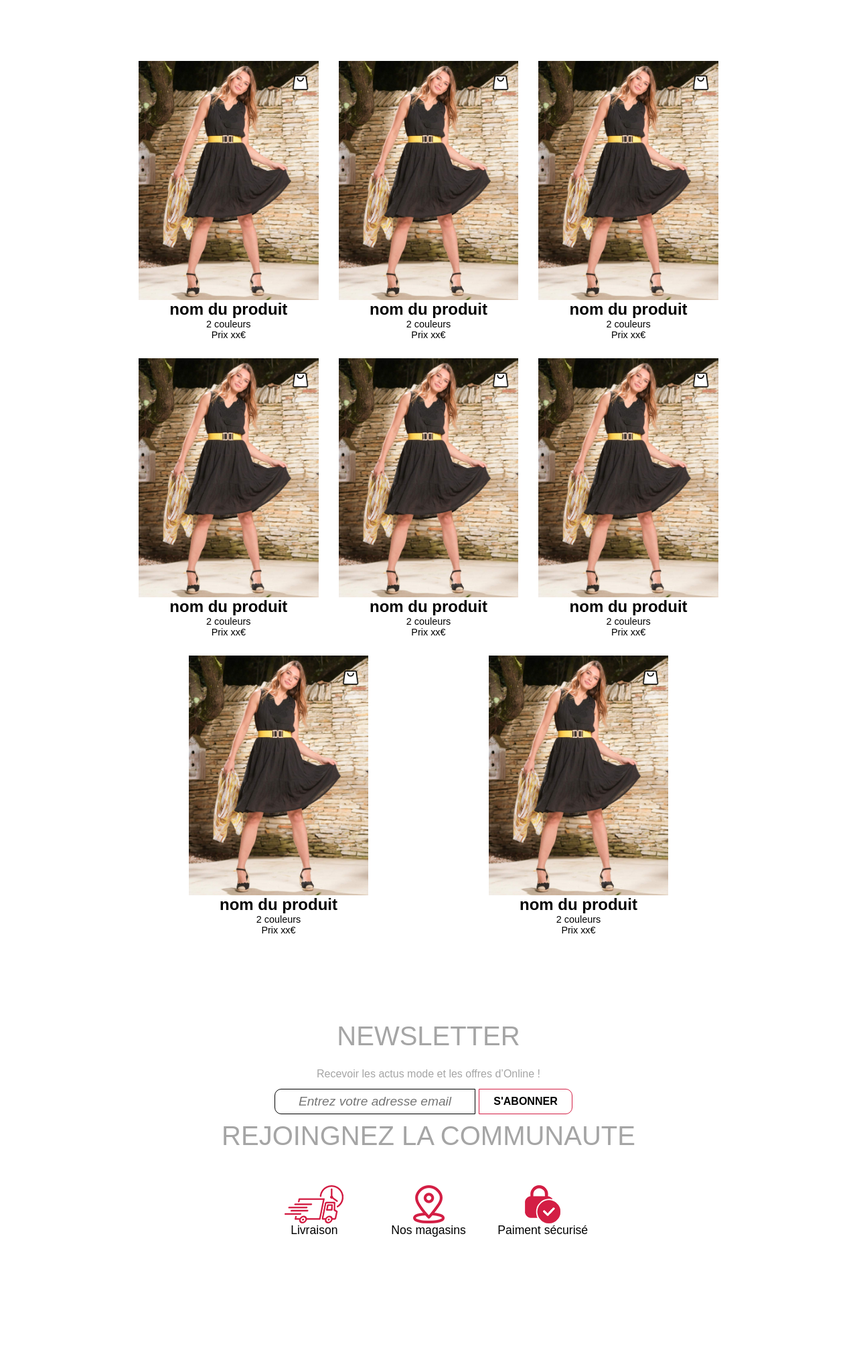
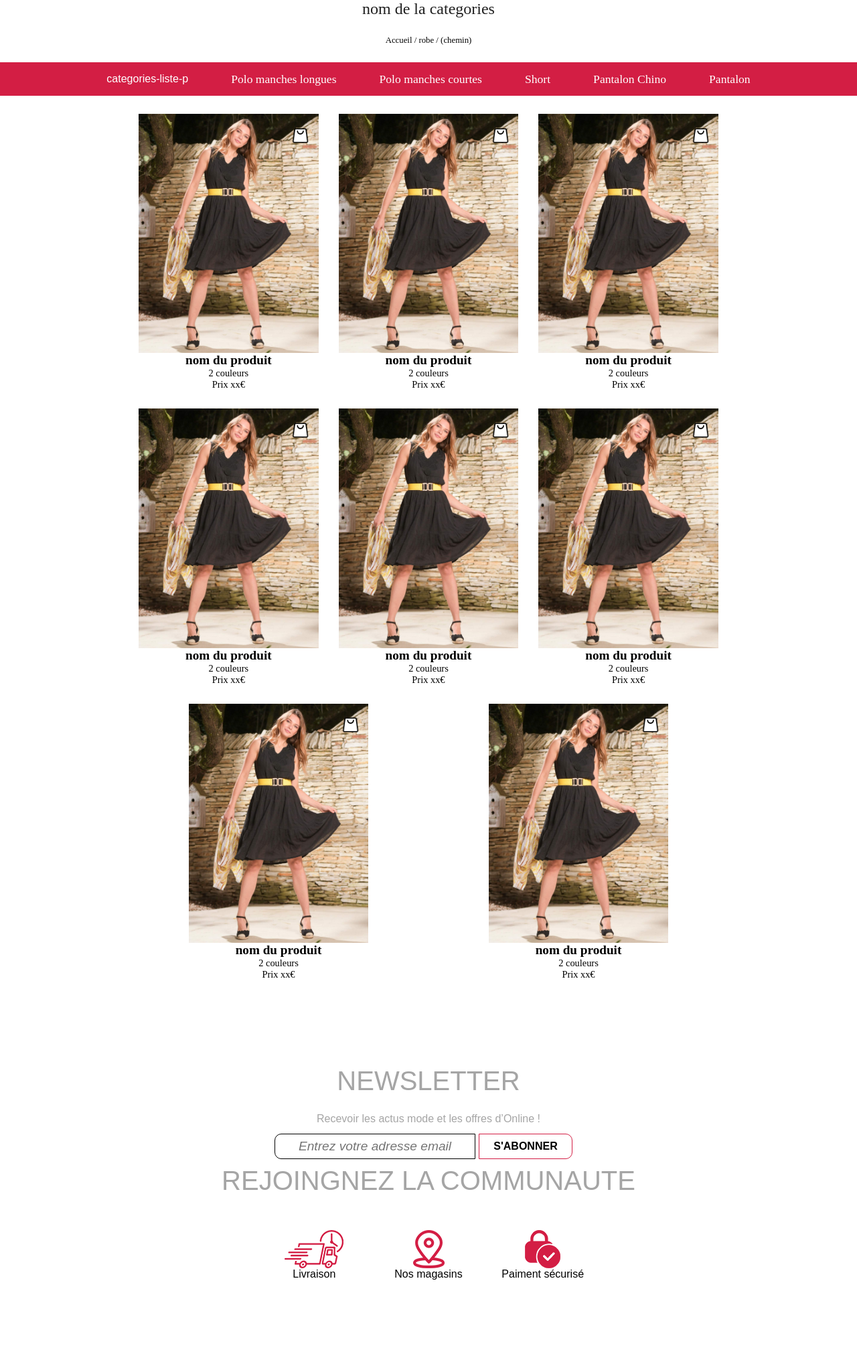
Before and after one commit to GregoryVDev/OnlineTraining, a PHP site: page /categories.php in a window 1280 px wide. Shown: the part 87-2124 px from the top of the page at 67% size. Before the commit the page ends 1934 px from the top, so only its background shows below. Run offline with PHP 8.4, Linux system fonts and the light colour scheme.

Commit message:
add class footer and uprade categories and product

```diff
--- a/src/categories.php
+++ b/src/categories.php
@@ -14,6 +14,15 @@
 <body>
     <?php include_once("templates/header.php") ?>
     <main>
+        <h1 class="categories-titre">nom de la categories</h1>
+        <p class="chemin">Accueil / robe / (chemin)</p>
+        <div class="categories-liste"> categories-liste-p
+            <p class="categories-liste-p">Polo manches longues</p>
+            <p class="categories-liste-p">Polo manches courtes</p>
+            <p class="categories-liste-p">Short</p>
+            <p class="categories-liste-p">Pantalon Chino</p>
+            <p class="categories-liste-p">Pantalon</p>
+        </div>
         <div class="container-categories-vetement">
             <article class="categories-vetement">
                 <figure class="vetement-similaire-figure">
--- a/src/css/categories/responsive-categories.css
+++ b/src/css/categories/responsive-categories.css
@@ -3,6 +3,7 @@
     --color-black: #202020;
     --color-white: #ffffff;
     --color-grey: #afafaf;
+    --font-Poppins: Poppins-Regular;
 }
 
 *::before,
@@ -14,7 +15,6 @@
     margin: 0;
     padding: 0;
     font: inherit;
-    font-family: sans-serif;
 }
 
 body {
@@ -30,9 +30,33 @@ video {
 }
 
 /* end reset */
+
 main {
-    margin-top: 5%;
     margin-bottom: 10%;
+}
+
+.categories-titre {
+    color: var(--color-black);
+    font-size: 1.5rem;
+    font-family: var(--font-Poppins);
+    margin-bottom: 2%;
+}
+
+.categories-liste {
+    height: 50px;
+    background: var(--color-red);
+    color: var(--color-white);
+    display: flex;
+    justify-content: center;
+    align-items: center;
+    margin-top: 2%;
+    gap: 5%;
+    flex-wrap: wrap;
+}
+
+.chemin {
+    font-size: 0.8rem;
+    font-family: var(--font-Poppins);
 }
 
 .container-categories-vetement {
@@ -48,12 +72,14 @@ main {
 }
 
 figcaption {
-    font-size: 1.5rem;
+    font-size: 1.2rem;
     font-weight: bolder;
+    font-family: var(--font-Poppins);
 }
 
-p {
+.categories-liste-p {
     font-size: 1.1rem;
+    font-family: var(--font-Poppins);
 }
 
 .vetement-similaire-prix,
--- a/src/css/footer.css
+++ b/src/css/footer.css
@@ -5,11 +5,13 @@
     font-family: Arial, Helvetica, sans-serif;
 }
 
-h1 {
+.footer-h1 {
     margin-top: 4%;
 }
 
-h1, h3, h2 {
+.footer-h1,
+.footer-h3,
+.footer-h2 {
     color: #A5A5A5;
 }
 
@@ -22,7 +24,8 @@ h1, h3, h2 {
 
 input {
     background-color: white;
-    border: 1px solid black;;
+    border: 1px solid black;
+    ;
     border-radius: 5px 0px 0px 5px;
     font-size: 0.5rem;
     width: 150px;
@@ -33,8 +36,9 @@ input {
 .abonner {
     font-weight: bold;
     background-color: white;
-    border: 1px solid #D31E44;;
-    border-radius:0px 5px 5px 0px;
+    border: 1px solid #D31E44;
+    ;
+    border-radius: 0px 5px 5px 0px;
     font-size: 0.5rem;
     width: 70px;
     height: 20px;
@@ -53,7 +57,7 @@ input {
     width: 40%;
     margin: 0 auto;
     justify-content: space-between;
-    height:200px;
+    height: 200px;
 }
 
 .icon_footer {
@@ -66,17 +70,17 @@ img.icon_footer_align {
 
 
 @media (max-width: 1920px) {
-    h1 {
+    .footer-h1 {
         font-size: 2.5rem;
         margin-bottom: 2%;
     }
 
-    h2 {
+    .footer-h2 {
         font-size: 2.5rem;
         margin-bottom: 4%;
     }
 
-    h3 {
+    .footer-h3 {
         margin-bottom: 1%;
     }
 
@@ -102,7 +106,7 @@ img.icon_footer_align {
     }
 
     .abonner {
-        border-radius:0px 10px 10px 0px;
+        border-radius: 0px 10px 10px 0px;
         font-size: 1rem;
         width: 140px;
         height: 38px;
@@ -119,11 +123,12 @@ img.icon_footer_align {
 
 @media (max-width: 1204px) {
 
-    h1, h2 {
+    .footer-h1,
+    .footer-h2 {
         font-size: 1.8rem;
     }
 
-    h3 {
+    .footer-h3 {
         font-size: 1rem;
     }
 
@@ -149,7 +154,7 @@ img.icon_footer_align {
     }
 
     .abonner {
-        border-radius:0px 10px 10px 0px;
+        border-radius: 0px 10px 10px 0px;
         font-size: 0.8rem;
         width: 100px;
         height: 30px;
@@ -170,7 +175,8 @@ img.icon_footer_align {
 
 @media (max-width: 800px) {
 
-    h1, h2 {
+    .footer-h1,
+    .footer-h2 {
         font-size: 1.3rem;
     }
 
@@ -194,7 +200,7 @@ img.icon_footer_align {
     }
 
     .abonner {
-        border-radius:0px 10px 10px 0px;
+        border-radius: 0px 10px 10px 0px;
         font-size: 0.6rem;
         width: 70px;
         height: 30px;
@@ -215,12 +221,13 @@ img.icon_footer_align {
 
 @media (max-width: 400px) {
 
-    h1, h2 {
+    .footer-h1,
+    .footer-h2 {
         font-size: 1rem;
     }
 
-    h3 {
-        font-size:0.7;
+    .footer-h3 {
+        font-size: 0.7;
     }
 
     .form {
@@ -244,7 +251,7 @@ img.icon_footer_align {
     }
 
     .abonner {
-        border-radius:0px 10px 10px 0px;
+        border-radius: 0px 10px 10px 0px;
         font-size: 0.6rem;
         width: 65px;
         height: 25px;
--- a/src/templates/footer.php
+++ b/src/templates/footer.php
@@ -1,6 +1,8 @@
-<h1>NEWSLETTER</h1>
+<footer>
 
-<h3>Recevoir les actus mode et les offres d’Online !</h3>
+    <h1 class="footer-h1">NEWSLETTER</h1>
+
+    <h3 class="footer-h3">Recevoir les actus mode et les offres d’Online !</h3>
 
     <form action="" method="POST">
 
@@ -16,7 +18,7 @@
 
     </form>
 
-<h2>REJOINGNEZ LA COMMUNAUTE</h2>
+    <h2 class="footer-h2">REJOINGNEZ LA COMMUNAUTE</h2>
 
     <!-- <div class="sociaux">
 <div><img src="./img/footer/facebook.png" width="20px" alt="Logo"></div>
@@ -27,22 +29,24 @@
 
     <div class="dely_map_secure">
         <div class="icon_footer">
-        <a href=""><img class="icon_footer_align" src="./img/footer/delivery.png" title="Livraison" alt="Livraison"></a>
+            <a href=""><img class="icon_footer_align" src="./img/footer/delivery.png" title="Livraison"
+                    alt="Livraison"></a>
             <div class="text_icon_footer">
-            <p>Livraison</p>
+                <p class="footer-p">Livraison</p>
             </div>
         </div>
         <div class="icon_footer"><a href=""><img class="icon_footer_align" src="./img/footer/placeMarker.png"
                     title="Nos Magasins" alt="Points de vente"></a>
             <div class="text_icon_footer">
-            <p>Nos magasins</p>
+                <p class="footer-p">Nos magasins</p>
 
             </div>
         </div>
         <div class="icon_footer"><a href=""><img class="icon_footer_align" src="./img/footer/CheckLock.png"
                     title="Paiement Sécurisé" alt="Paiement sécurisé"></a>
             <div class="text_icon_footer">
-            <p>Paiment sécurisé</p>
+                <p class="footer-p">Paiment sécurisé</p>
             </div>
         </div>
     </div>
+</footer>
```
Also changed, not shown: src/produit.php (+9 -0 lines). Lines whose indentation alone changed are shown as unchanged.
